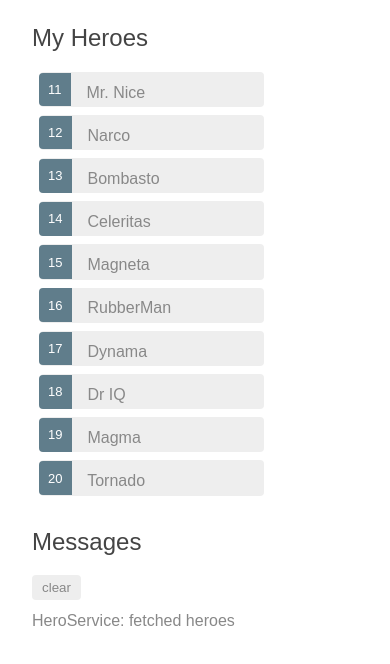
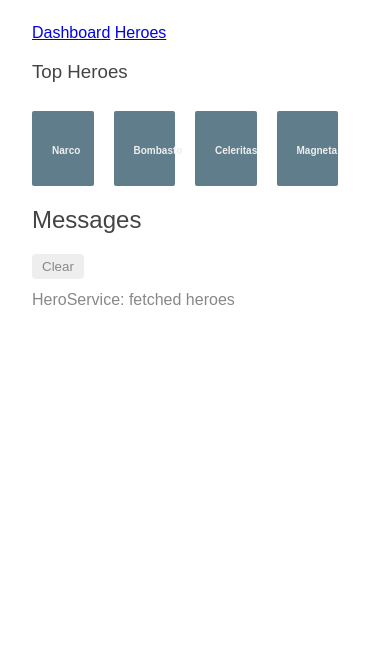
Before and after one commit to ricardoleoncorreia/angularjs-demo, a plain HTML site: page index.html at #!/dashboard in a window 390 px wide. Shown: the part 80-744 px from the top of the page. Drawn offline with nearby package versions, Linux system fonts and the light colour scheme; some packages are replaced by stand-ins of ours.

Commit message:
Create dashboard component

```diff
--- a/app/app.component.html
+++ b/app/app.component.html
@@ -1,3 +1,7 @@
 <h1>{{ title }}</h1>
-<app-heroes></app-heroes>
+<nav>
+  <a ui-sref="dashboard">Dashboard</a>
+  <a ui-sref="heroes">Heroes</a>
+</nav>
+<ui-view></ui-view>
 <app-messages></app-messages>
--- a/app/app.module.js
+++ b/app/app.module.js
@@ -1 +1 @@
-let app = angular.module("AngularjsApp", []);
+let app = angular.module('AngularjsApp', ['ui.router']);
--- /dev/null
+++ b/app/app.routing.js
@@ -0,0 +1,26 @@
+app.config(function($stateProvider, $urlRouterProvider, $locationProvider){
+
+  $urlRouterProvider.otherwise('/');
+
+  $stateProvider
+    .state('home', {
+      url: '/',
+      template: '<app-heroes></app-heroes>',
+      // templateUrl: 'index.html',
+    })
+    .state('heroes', {
+      url: '/heroes',
+      template: '<app-heroes></app-heroes>',
+    })
+    .state('dashboard', {
+      url: '/dashboard',
+      template: '<app-dashboard></app-dashboard>',
+    });
+
+  // // Remove # symbol from url
+  // $locationProvider.html5Mode({
+  //   enabled: true,
+  //   requireBase: false
+  // });
+
+});
--- /dev/null
+++ b/app/components/dashboard/dashboard.component.html
@@ -0,0 +1,8 @@
+<h3>Top Heroes</h3>
+<div class="grid grid-pad border-dashboard">
+  <a ng-repeat="hero in HEROES track by $index" class="col-1-4 border-dashboard">
+    <div class="module hero border-dashboard">
+      <h4>{{hero.name}}</h4>
+    </div>
+  </a>
+</div>
--- /dev/null
+++ b/app/components/dashboard/dashboard.component.js
@@ -0,0 +1,8 @@
+app.component('appDashboard', {
+  templateUrl: 'app/components/dashboard/dashboard.component.html',
+  controller: dashboardController
+});
+
+function dashboardController($scope, HeroService){
+  $scope.HEROES = HeroService.getHeroes().slice(1, 5);
+};
--- a/app/components/heroes/heroes.component.html
+++ b/app/components/heroes/heroes.component.html
@@ -1,6 +1,6 @@
 <h2>My Heroes</h2>
 <ul class="heroes">
-  <li ng-repeat="hero in HEROES" ng-class="{selected: hero === selectedHero}" ng-click="onSelect(hero)">
+  <li ng-repeat="hero in HEROES track by $index" ng-class="{selected: hero === selectedHero}" ng-click="onSelect(hero)">
     <span class="badge">{{hero.id}}</span> {{hero.name}}
   </li>
 </ul>
--- a/app/components/messages/messages.component.html
+++ b/app/components/messages/messages.component.html
@@ -1,7 +1,7 @@
 <div ng-if="messages.length">
 
   <h2>Messages</h2>
-  <button class="clear" ng-click="clear()">clear</button>
-  <div ng-repeat='message in messages'> {{message}} </div>
+  <button class="clear" ng-click="clear()">Clear</button>
+  <div ng-repeat='message in messages track by $index'> {{message}} </div>
 
 </div>
--- a/index.html
+++ b/index.html
@@ -5,20 +5,24 @@
   <meta charset="UTF-8">
   <meta name="viewport" content="width=device-width, initial-scale=1.0">
   <meta http-equiv="X-UA-Compatible" content="ie=edge">
+  <base href="/">
   <title>Tour of Heroes</title>
   <link rel="stylesheet" type="text/css" href="styles.css">
 
   <!-- Import required third-party libraries -->
   <script src="https://ajax.googleapis.com/ajax/libs/angularjs/1.7.5/angular.min.js"></script>
+  <script src="https://cdnjs.cloudflare.com/ajax/libs/angular-ui-router/1.0.20/angular-ui-router.min.js"></script>
 
   <!-- Import modules -->
   <script src="app/app.module.js"></script>
+  <script src="app/app.routing.js"></script>
 
   <!-- Import components -->
   <script src="app/app.component.js"></script>
   <script src="app/components/heroes/heroes.component.js"></script>
   <script src="app/components/hero-detail/hero-detail.component.js"></script>
   <script src="app/components/messages/messages.component.js"></script>
+  <script src="app/components/dashboard/dashboard.component.js"></script>
   <!-- Import services -->
   <script src="app/services/hero.service.js"></script>
   <script src="app/services/messages.service.js"></script>
--- a/styles.css
+++ b/styles.css
@@ -105,3 +105,67 @@ button.clear {
   color: #888;
   margin-bottom: 12px;
 }
+
+/* DashboardComponent's private CSS styles */
+[class*='col-'] {
+  float: left;
+  padding-right: 20px;
+  padding-bottom: 20px;
+}
+[class*='col-']:last-of-type {
+  padding-right: 0;
+}
+/* a {
+  text-decoration: none;
+} */
+.border-dashboard, .border-dashboard:after, .border-dashboard:before {
+  -webkit-box-sizing: border-box;
+  -moz-box-sizing: border-box;
+  box-sizing: border-box;
+}
+/* h3 {
+  text-align: center;
+  margin-bottom: 0;
+} */
+h4 {
+  position: relative;
+}
+.grid {
+  margin: 0;
+}
+.col-1-4 {
+  width: 25%;
+}
+.module {
+  padding: 20px;
+  text-align: center;
+  color: #eee;
+  max-height: 120px;
+  min-width: 120px;
+  background-color: #607d8b;
+  border-radius: 2px;
+}
+.module:hover {
+  background-color: #eee;
+  cursor: pointer;
+  color: #607d8b;
+}
+.grid-pad {
+  padding: 10px 0;
+}
+.grid-pad > [class*='col-']:last-of-type {
+  padding-right: 20px;
+}
+@media (max-width: 600px) {
+  .module {
+    font-size: 10px;
+    max-height: 75px; }
+}
+@media (max-width: 1024px) {
+  .grid {
+    margin: 0;
+  }
+  .module {
+    min-width: 60px;
+  }
+}
```
